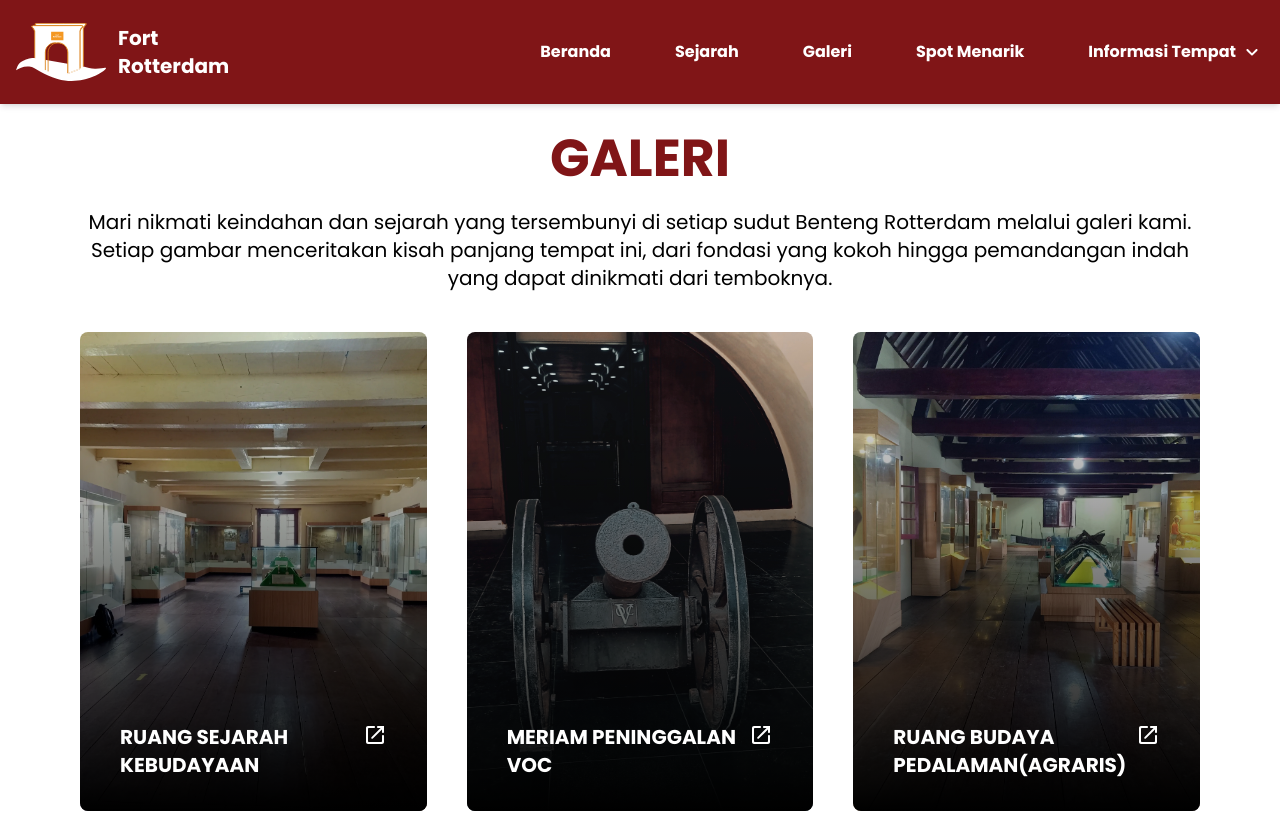
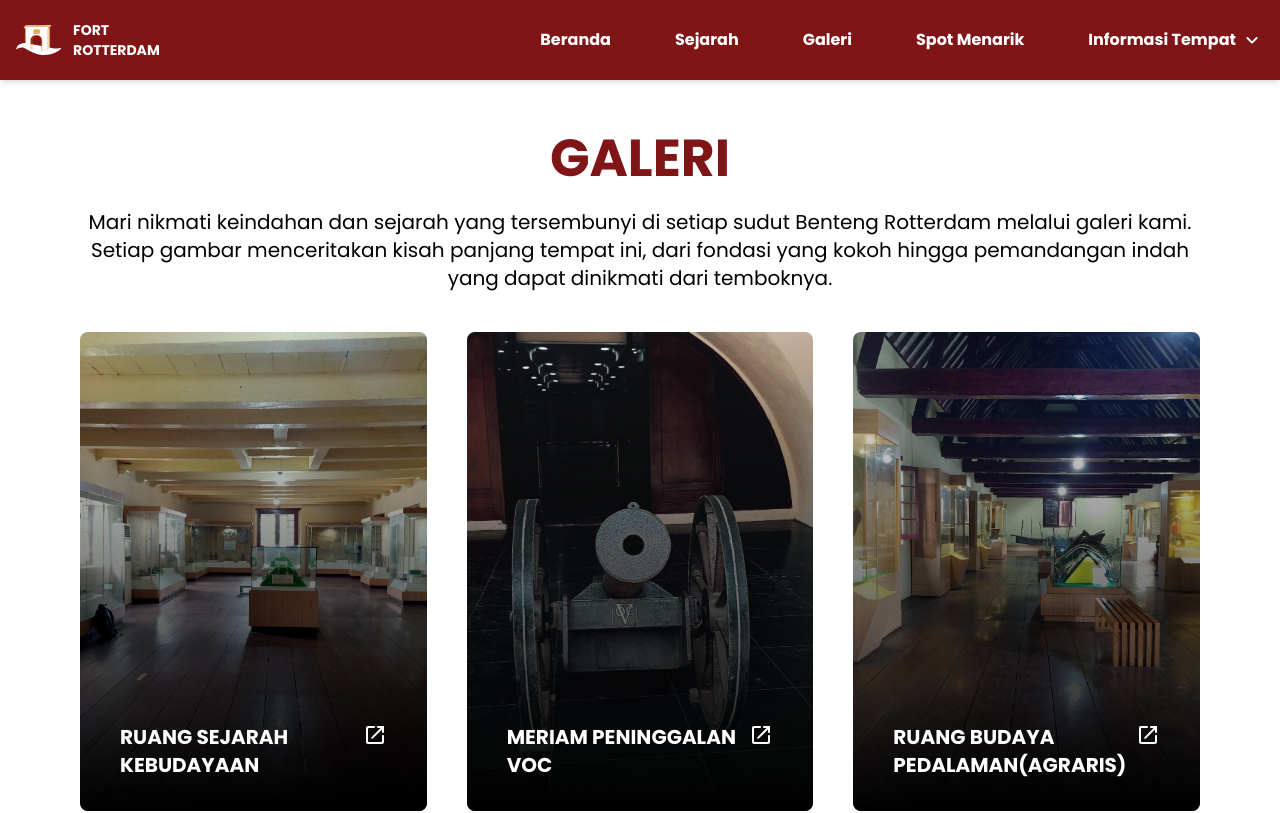
Before and after one commit to MoneeyHunter/fort_rotterdam, a Next.js app: page /galeri in a window 1280 px wide. Shown: the top 813 px of the page. Built offline with nearby package versions, Linux system fonts and the light colour scheme.

Commit message:
refactor: Navbar

```diff
--- a/src/app/_components/atoms/Logo.jsx
+++ b/src/app/_components/atoms/Logo.jsx
@@ -8,13 +8,12 @@ const Logo = () => {
     <main className="flex items-center gap-3  ">
       <Image
         src={LogoFortRotterdam}
-        width={90}
-        height={90}
+        width={45}
+        height={45}
         alt="Logo Gerbang Fort Rotterdam"
       />
-      <h1 className="text-heading-s font-bold text-white">
-        Fort <br />
-        Rotterdam
+      <h1 className="text-text-m font-bold text-white">
+        FORT <br /> ROTTERDAM
       </h1>
     </main>
   );
--- a/src/app/_components/molecules/NavbarItems.jsx
+++ b/src/app/_components/molecules/NavbarItems.jsx
@@ -54,7 +54,7 @@ const NavbarItems = () => {
             href={link.href}
             className={`flex font-bold text-text-l relative transition duration-300 transform ${
               isOpen
-                ? "text-primary-maroon px-20 py-6 hover:bg-primary-maroon hover:bg-opacity-20 lg:border-none"
+                ? "text-primary-maroon px-20 py-3 hover:bg-primary-maroon hover:bg-opacity-20 lg:border-none"
                 : "py-3 pl-8 text-white hover:scale-110 "
             }`}
           >
--- a/src/app/_components/organisms/Navbar.jsx
+++ b/src/app/_components/organisms/Navbar.jsx
@@ -23,7 +23,7 @@ const Navbar = ({showBackground = true}) => {
 
   return (
     <nav
-      className={`fixed top-0 left-0 right-0 px-4 py-5 flex justify-between items-center transition-all ${
+      className={`fixed top-0 left-0 right-0 px-4 py-2 flex justify-between items-center transition-all ${
         isScrolled && showBackground || showBackground===false ? "z-50 bg-primary-maroon" : "shadow-none"
       } shadow-md`}
     >
```
